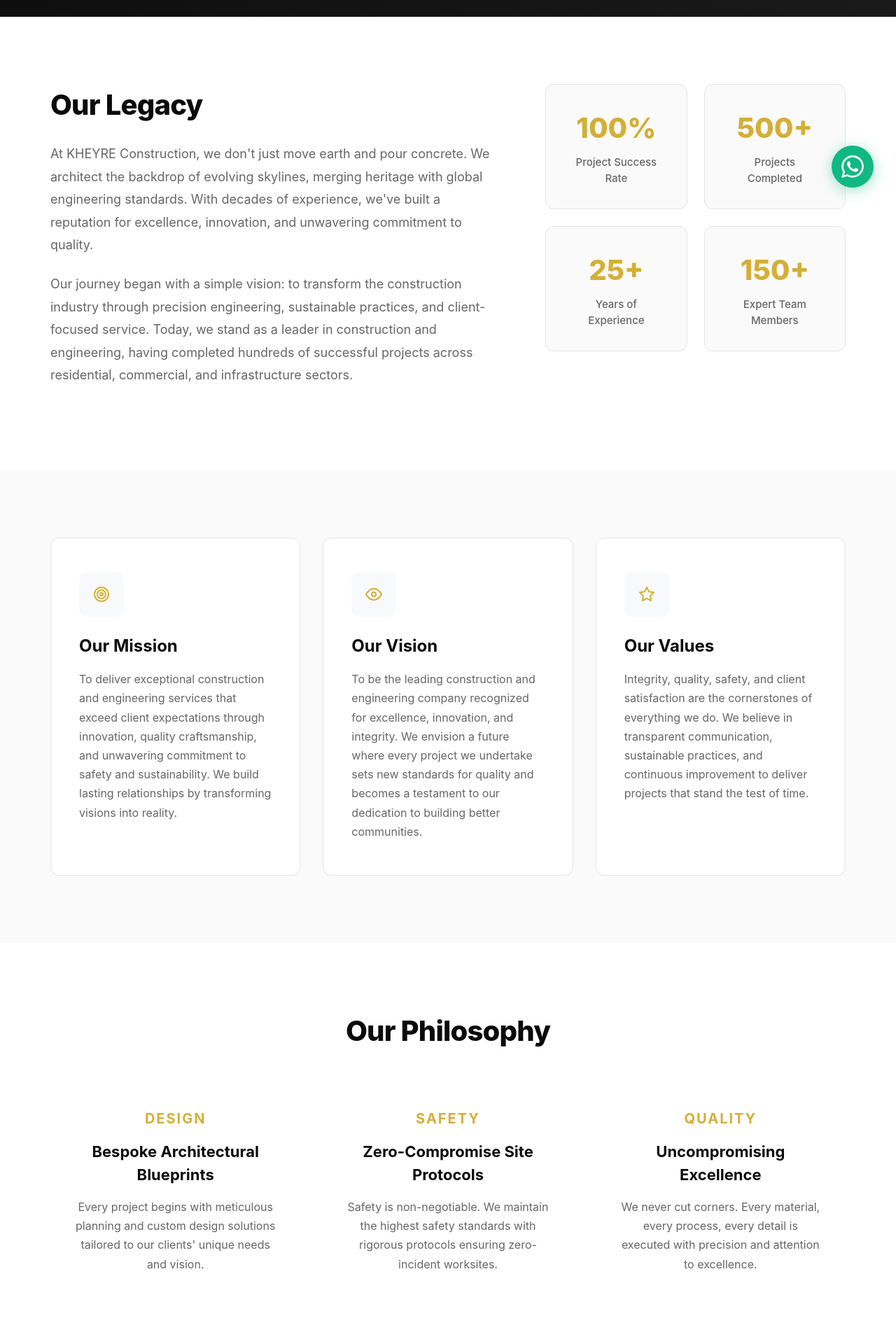
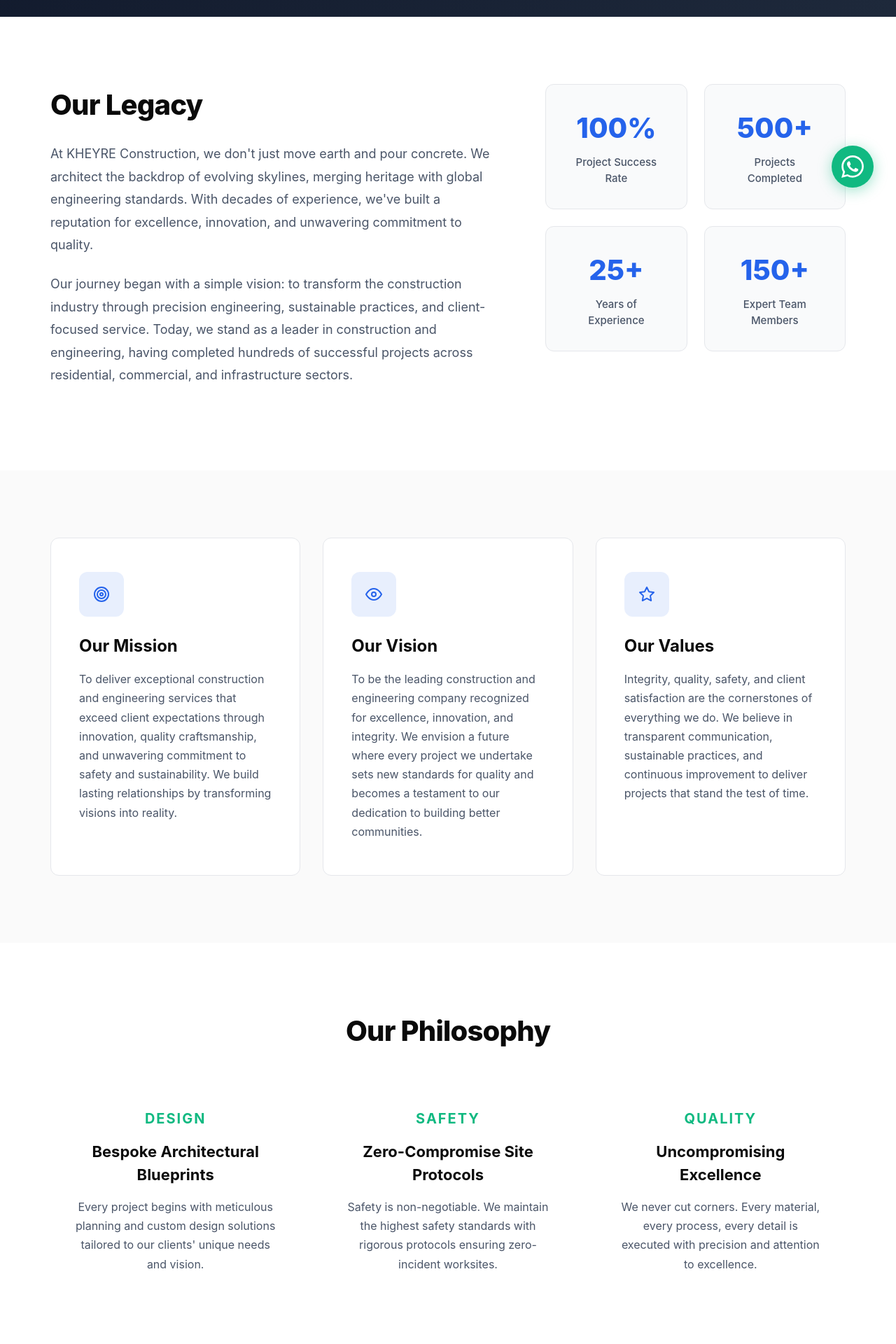
Before and after one commit to omarlibaax/kheyre-construction, a React (Vite) app: page /about in a window 1280 px wide. Shown: the part 500-2420 px from the top of the page at 70% size. Built offline with nearby package versions, Linux system fonts and the light colour scheme; a web font is replaced by a local one.

Commit message:
Update About page to use blue/green theme colors

```diff
--- a/src/pages/AboutPage.css
+++ b/src/pages/AboutPage.css
@@ -5,7 +5,7 @@
 
 .about-hero {
   padding: 6rem 0;
-  background: linear-gradient(135deg, #0a0a0a 0%, #1a1a1a 100%);
+  background: linear-gradient(135deg, var(--dark-bg-primary) 0%, var(--dark-bg-secondary) 100%);
   color: white;
 }
 
@@ -46,7 +46,7 @@
 .story-text h2 {
   font-size: clamp(2rem, 4vw, 2.5rem);
   font-weight: 800;
-  color: #0a0a0a;
+  color: var(--text-primary);
   margin-bottom: 1.5rem;
   letter-spacing: -0.02em;
 }
@@ -54,7 +54,7 @@
 .story-text p {
   font-size: 1.125rem;
   line-height: 1.8;
-  color: #666;
+  color: var(--text-secondary);
   margin-bottom: 1.5rem;
 }
 
@@ -65,23 +65,23 @@
 }
 
 .stat-card {
-  background: #fafafa;
+  background: var(--gray-50);
   padding: 2rem;
   border-radius: 12px;
-  border: 1px solid #e5e5e5;
+  border: 1px solid var(--gray-200);
   text-align: center;
 }
 
 .stat-number {
   font-size: 2.5rem;
   font-weight: 800;
-  color: #d4af37;
+  color: var(--primary-blue);
   margin-bottom: 0.5rem;
 }
 
 .stat-label {
   font-size: 0.9375rem;
-  color: #666;
+  color: var(--text-secondary);
   font-weight: 500;
 }
 
@@ -97,16 +97,16 @@
 }
 
 .mv-card {
-  background: white;
+  background: var(--white);
   padding: 3rem 2.5rem;
   border-radius: 12px;
-  border: 1px solid #e5e5e5;
+  border: 1px solid var(--gray-200);
   transition: all 0.2s ease;
 }
 
 .mv-card:hover {
-  border-color: #d4af37;
-  box-shadow: 0 8px 24px rgba(0, 0, 0, 0.08);
+  border-color: var(--primary-blue);
+  box-shadow: 0 8px 24px rgba(37, 99, 235, 0.15);
   transform: translateY(-4px);
 }
 
@@ -116,23 +116,23 @@
   display: flex;
   align-items: center;
   justify-content: center;
-  background: #f8f9fa;
+  background: rgba(37, 99, 235, 0.1);
   border-radius: 12px;
   margin-bottom: 1.5rem;
-  color: #d4af37;
+  color: var(--primary-blue);
 }
 
 .mv-card h3 {
   font-size: 1.5rem;
   font-weight: 700;
-  color: #0a0a0a;
+  color: var(--text-primary);
   margin-bottom: 1rem;
 }
 
 .mv-card p {
   font-size: 1rem;
   line-height: 1.7;
-  color: #666;
+  color: var(--text-secondary);
 }
 
 .philosophy {
@@ -163,7 +163,7 @@
 .philosophy-icon {
   font-size: 1.25rem;
   font-weight: 700;
-  color: #d4af37;
+  color: var(--primary-green);
   margin-bottom: 1rem;
   text-transform: uppercase;
   letter-spacing: 0.1em;
@@ -172,19 +172,19 @@
 .philosophy-item h4 {
   font-size: 1.375rem;
   font-weight: 700;
-  color: #0a0a0a;
+  color: var(--text-primary);
   margin-bottom: 1rem;
 }
 
 .philosophy-item p {
   font-size: 1rem;
   line-height: 1.7;
-  color: #666;
+  color: var(--text-secondary);
 }
 
 .team {
   padding: 6rem 0;
-  background: #0a0a0a;
+  background: var(--dark-bg-primary);
   color: white;
 }
 
@@ -224,7 +224,7 @@
 
 .team-card:hover {
   background: rgba(255, 255, 255, 0.08);
-  border-color: #d4af37;
+  border-color: var(--primary-green);
   transform: translateY(-4px);
 }
 
@@ -234,10 +234,10 @@
   display: flex;
   align-items: center;
   justify-content: center;
-  background: rgba(212, 175, 55, 0.1);
+  background: rgba(16, 185, 129, 0.1);
   border-radius: 50%;
   margin: 0 auto 1.5rem;
-  color: #d4af37;
+  color: var(--primary-green);
 }
 
 .team-card h3 {
```
